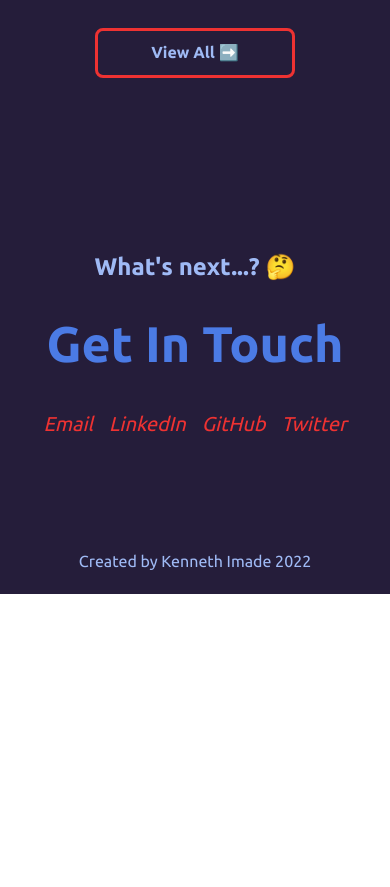
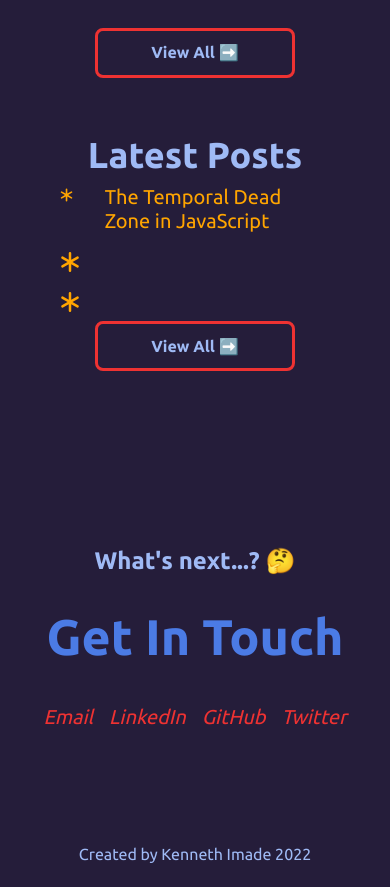
Before and after one commit to KenImade/my-website, a React (Create React App) app: page / in a window 390 px wide. Shown: the part 3883-4770 px from the top of the page. Before the commit the page ends 4477 px from the top, so only its background shows below. Built offline with nearby package versions, Linux system fonts and the light colour scheme.

Commit message:
setup blog section

```diff
--- a/src/App.js
+++ b/src/App.js
@@ -6,6 +6,7 @@ import Hero from './components/Hero';
 import Jobs from './components/Jobs';
 import Navbar from './components/Navbar';
 import Projects from './components/Projects';
+import Blog from './components/Blog';
 import TopNavigator from './components/Utils/TopNavigator';
 
 function App() {
@@ -16,6 +17,7 @@ function App() {
       <About />
       <Jobs />
       <Projects />
+      <Blog />
       <Contact />
       <Footer />
       <TopNavigator />
--- /dev/null
+++ b/src/components/Blog.js
@@ -0,0 +1,45 @@
+import styled from "styled-components";
+import { Link } from "react-router-dom";
+import BlogLink from "./Utils/BlogLink";
+
+const BlogSection = styled.section`
+    background-color: #251D3A;
+    padding: 2.5em;
+    padding-top: 0.3em;
+    display: flex;
+    flex-direction: column;
+    align-items: center;
+    justify-items: center;
+`
+
+const BlogHeader = styled.h1`
+  color: #9FBAF5;
+  font-size: 1.8em;
+  text-align: center;
+`
+
+const BlogList = styled.ul`
+    display: flex;
+    flex-direction: column;
+`
+
+function Blog(props) {
+
+    return (
+        <BlogSection id="blog">
+            <BlogHeader>
+                Latest Posts
+            </BlogHeader>
+            <BlogList>
+                <BlogLink postTitle="The Temporal Dead Zone in JavaScript" />
+                <BlogLink />
+                <BlogLink />
+            </BlogList>
+            <button className="button">
+                <Link to="/posts" className="projects--link">View All ➡️</Link>
+            </button>
+        </BlogSection>
+    )
+}
+
+export default Blog;
--- a/src/components/Navbar/NavLinks.js
+++ b/src/components/Navbar/NavLinks.js
@@ -31,6 +31,14 @@ function NavLinks(props) {
             </Link>
             <Link
                 className="nav--link"
+                to="#blog"
+                smooth
+                onClick={()=> props.isMobile && props.closeMobileMenu()}
+            >
+                Blog
+            </Link>
+            <Link
+                className="nav--link"
                 to="#contact"
                 smooth
                 onClick={()=> props.isMobile && props.closeMobileMenu()}
--- /dev/null
+++ b/src/components/Utils/BlogLink.js
@@ -0,0 +1,22 @@
+import styled from "styled-components";
+import {BsAsterisk} from "react-icons/bs";
+
+const StyledBlogLink = styled.div`
+    display: flex;
+    gap: 2rem;
+    padding: 0.6rem;
+`
+const StyledPostTitle = styled.div`
+    color: orange;
+`
+
+function BlogLink({postTitle}) {
+    return (
+        <StyledBlogLink>
+            <BsAsterisk color="orange" />
+            <StyledPostTitle>{postTitle}</StyledPostTitle>
+        </StyledBlogLink>
+    )
+}
+
+export default BlogLink;
```
